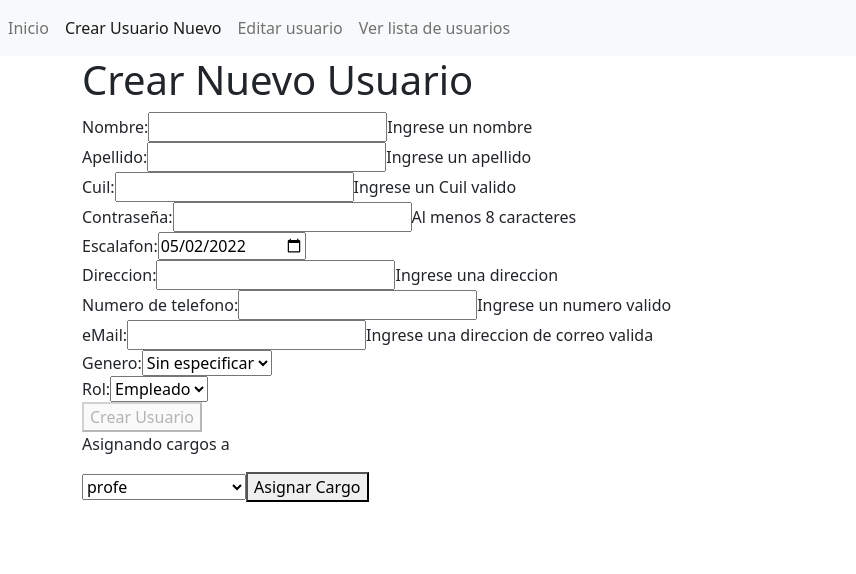
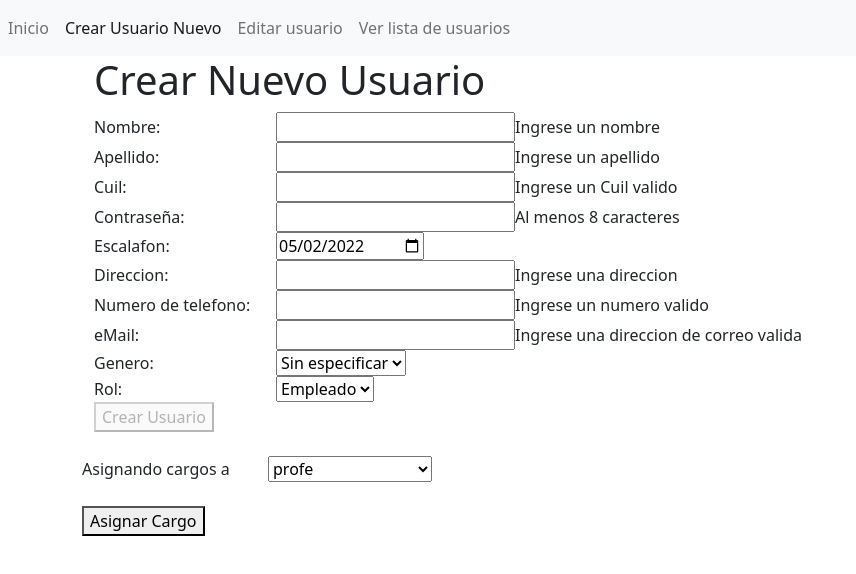
Before and after one commit to PG-HENRY-13/PG-Escuelas, a React (Create React App) app: page /admin/createuser in a window 1280 px wide. Shown: the top 574 px of the page, without its empty margins (0-856 px from the left). Built offline with nearby package versions, Linux system fonts and the light colour scheme.

Commit message:
[UPDATE] css - AssingJobs, NewAccount, UpdateUser, UserDetails components

```diff
--- a/src/components/AssignJobs/AssignJobs.tsx
+++ b/src/components/AssignJobs/AssignJobs.tsx
@@ -36,12 +36,16 @@ export default function AssignJobs(): JSX.Element {
 
   return (
     <div>
-      <p>Asignando cargos a {loadedUser.name}</p>
-      <select onChange={changeHandler} name="jobId" id="job">
-        {jobs.map((job: Job) => {
-          return <option value={job.id}>{job.name}</option>;
-        })}
-      </select>
+      <div className="form-group">
+        <br />
+        <label className='col-sm-2 control-label'>Asignando cargos a {loadedUser.name}</label>
+        <select onChange={changeHandler} name="jobId" id="job">
+          {jobs.map((job: Job) => {
+            return <option value={job.id}>{job.name}</option>;
+          })}
+        </select>
+      </div>
+      <br />
       <button
         onClick={(e) => {
           dispatch(assignJobToUser(loadedUser.cuil, input.jobId) as any);
--- a/src/components/NewAccount/index.tsx
+++ b/src/components/NewAccount/index.tsx
@@ -67,80 +67,90 @@ export default function NewAccount(): JSX.Element {
   }
 
   return (
-    <div>
+    <div className='container'>
       <h1>Crear Nuevo Usuario</h1>
       <form onSubmit={submit}>
         <div>
-          <label>Nombre:</label>
+          <div className="form-group">
+            <label className="col-sm-2 control-label">Nombre:</label>
             <input name="name" value={data.name} onChange={changeHandler}></input>
             <span className="err">{error.name}</span>
-          <br></br>
-          <label>Apellido:</label>
+          </div>
+          <div className="form-group">
+            <label className="col-sm-2 control-label">Apellido:</label>
             <input
               name="lastName"
               value={data.lastName}
               onChange={changeHandler}
             ></input>
             <span className="err">{error.lastName}</span>
-          <br></br>
-          <label>Cuil:</label>
+          </div>
+          <div className="form-group">
+            <label className="col-sm-2 control-label">Cuil:</label>
             <input name="cuil" value={data.cuil} onChange={changeHandler}></input>
             <span className="err">{error.cuil}</span>
-          <br></br>
-          <label>Contraseña:</label>
+          </div>
+          <div className="form-group">
+            <label className="col-sm-2 control-label">Contraseña:</label>
             <input
               name="password"
               value={data.password}
               onChange={changeHandler}
             ></input>
             <span className="err">{error.password}</span>
-          <br></br>
-          <label>Escalafon:</label>
+          </div>
+          <div className="form-group">
+            <label className="col-sm-2 control-label">Escalafon:</label>
             <input
               type="date"
               name="seniorityDate"
               value={data.seniorityDate}
               onChange={changeHandler}
             ></input>
-          <br></br>
-          <label>Direccion:</label>
+          </div>
+          <div className="form-group">
+            <label className="col-sm-2 control-label">Direccion:</label>
             <input
               name="address"
               value={data.address}
               onChange={changeHandler}
             ></input>
             <span className="err">{error.address}</span>
-          <br></br>
-          <label>Numero de telefono:</label>
+          </div>
+          <div className="form-group">
+            <label className="col-sm-2 control-label">Numero de telefono:</label>
             <input
               name="phoneNumber"
               value={data.phoneNumber}
               onChange={changeHandler}
             ></input>
             <span className="err">{error.phoneNumber}</span>
-          <br></br>
-          <label>eMail:</label>
+          </div>
+          <div className="form-group">
+            <label className="col-sm-2 control-label">eMail:</label>
             <input
               name="emailAddress"
               value={data.emailAddress}
               onChange={changeHandler}
             ></input>
             <span className="err">{error.emailAddress}</span>
-          <br></br>
-          <label>Genero:</label>
+          </div>
+          <div className="form-group">
+            <label className="col-sm-2 control-label">Genero:</label>
             <select name="gender" onChange={selectHandler} defaultValue="other">
               <option value="otro">Sin especificar</option>
               <option value="fem">Femenino</option>
               <option value="masc">Masculino</option>
             </select>
-          <br></br>
-          <label>Rol:</label>
+          </div>
+          <div className="form-group">
+            <label className="col-sm-2 control-label">Rol:</label>
             <select name="role" onChange={selectHandler} defaultValue="employee">
               <option value="empleado">Empleado</option>
               <option value="admin">Admin</option>
               <option value="gerente">Gerente</option>
             </select>
-          <br></br>
+          </div>
           <button disabled={disabled} className="barBtn" type="submit">
             Crear Usuario
           </button>
--- a/src/components/UpdateUser/index.tsx
+++ b/src/components/UpdateUser/index.tsx
@@ -106,68 +106,77 @@ export default function UpdateUser(): JSX.Element {
   };
 
   return (
-    <div>
+    <div className='container'>
       <h1>Editar Usuario</h1>
       <form onSubmit={submit}>
         <div>
-          <label>Cuil:</label>
+          <div className='form-group'>
+            <label className='col-sm-2 control-label'>Cuil:</label>
             <input name="cuil" value={data.cuil} onChange={changeHandler}></input>
+            <button onClick={handlerClickSearch}>Consultar</button>
             <span className="err">{error.cuil}</span>
-          <button onClick={handlerClickSearch}>Consultar</button>
-          <br></br>
-          <label>Nombre:</label>
+          </div>
+          <div className='form-group'>
+            <label className='col-sm-2 control-label'>Nombre:</label>
             <input name="name" value={data.name} onChange={changeHandler}></input>
             <span className="err">{error.name}</span>
-          <br></br>
-          <label>Apellido:</label>
+          </div>
+          <div className='form-group'>
+            <label className='col-sm-2 control-label'>Apellido:</label>
             <input
               name="lastName"
               value={data.lastName}
               onChange={changeHandler}
             ></input>
             <span className="err">{error.lastName}</span>
-          <br></br>
-          <label>Contraseña:</label>
+          </div>
+          <div className='form-group'>
+            <label className='col-sm-2 control-label'>Contraseña:</label>
             <input
               name="password"
               value={data.password}
               onChange={changeHandler}
             ></input>
             <span className="err">{error.password}</span>
-          <br></br>
-          <label>Escalafon:{data.seniorityDate.split("T")[0]}</label>
+          </div>
+          <div className='form-group'>
+            <label className='col-sm-2 control-label'>Escalafon:{data.seniorityDate.split("T")[0]}</label>
             <input
               type="date"
               name="seniorityDate"
               value={data.seniorityDate}
               onChange={changeHandler}
             ></input>
-          <br></br>
-          <label>Direccion:</label>
+          </div>
+          <div className='form-group'>
+            <label className='col-sm-2 control-label'>Direccion:</label>
             <input
               name="address"
               value={data.address}
               onChange={changeHandler}
             ></input>
             <span className="err">{error.address}</span>
-          <br></br>
-          <label>Numero de telefono:</label>
+          </div>
+          <div className='form-group'>
+            <label className='col-sm-2 control-label'>Numero de telefono:</label>
             <input
               name="phoneNumber"
               value={data.phoneNumber}
               onChange={changeHandler}
             ></input>
             <span className="err">{error.phoneNumber}</span>
-          <br></br>
-          <label>eMail:</label>
+          </div>
+          <div className='form-group'>
+            <label className='col-sm-2 control-label'>eMail:</label>
             <input
               name="emailAddress"
               value={data.emailAddress}
               onChange={changeHandler}
             ></input>
             <span className="err">{error.emailAddress}</span>
-          <br></br>
-          <label>Genero: {data.gender}</label>
+          </div>
+          <div className='form-group'>
+            <label className='col-sm-2 control-label'>Genero: {data.gender}</label>
             <select
               name="gender"
               onChange={selectHandler}
@@ -178,15 +187,16 @@ export default function UpdateUser(): JSX.Element {
               <option value="fem">Femenino</option>
               <option value="masc">Masculino</option>
             </select>
-          <br></br>
-          <label>Rol: {data.role}</label>
+          </div>
+          <div className='form-group'>
+            <label className='col-sm-2 control-label'>Rol: {data.role}</label>
             <select name="role" onChange={selectHandler} defaultValue={data.role}>
               <option value={data.role}>Elegir</option>
               <option value="empleado">Empleado</option>
               <option value="admin">Admin</option>
               <option value="gerente">Gerente</option>
             </select>
-          <br></br>
+          </div>
           <button disabled={disabled} className="barBtn" type="submit">
             Guardar Cambios
           </button>
--- a/src/components/UserDetails/index.tsx
+++ b/src/components/UserDetails/index.tsx
@@ -55,24 +55,24 @@ export default function UserDetails(): JSX.Element {
   return (
     <div>
       <h1>Datos de {data.name}</h1>
-      <div>
-        <label>Cuil: {data.cuil}</label>
+      <div className='container'>
+        <label className='col-sm-2 control-label'>Cuil: {data.cuil}</label>
         <br></br>
-        <label>Nombre: {data.name}</label>
+        <label className='col-sm-2 control-label'>Nombre: {data.name}</label>
         <br></br>
-        <label>Apellido: {data.lastName}</label>
+        <label className='col-sm-2 control-label'>Apellido: {data.lastName}</label>
         <br></br>
-        <label>Contraseña: {data.password}</label>
+        <label className='col-sm-2 control-label'>Contraseña: {data.password}</label>
         <br></br>
-        <label>Escalafon:{data.seniorityDate.split("T")[0]}</label>
+        <label className='col-sm-2 control-label'>Escalafon:{data.seniorityDate.split("T")[0]}</label>
         <br></br>
-        <label>Direccion: {data.address}</label>
+        <label className='col-sm-2 control-label'>Direccion: {data.address}</label>
         <br></br>
-        <label>Numero de telefono: {data.phoneNumber}</label>
+        <label className='col-sm-2 control-label'>Numero de telefono: {data.phoneNumber}</label>
         <br></br>
-        <label>eMail: {data.emailAddress}</label>
+        <label className='col-sm-2 control-label'>eMail: {data.emailAddress}</label>
         <br></br>
-        <label>
+        <label className='col-sm-2 control-label'>
           Genero:{" "}
           {data.gender === "masc"
             ? "Masculino"
@@ -81,7 +81,7 @@ export default function UserDetails(): JSX.Element {
             : "Sin especificar"}
         </label>
         <br></br>
-        <label>
+        <label className='col-sm-2 control-label'>
           Rol:{" "}
           {data.role === "empleado"
             ? "Empleado"
```
Lines whose indentation alone changed are shown as unchanged.
